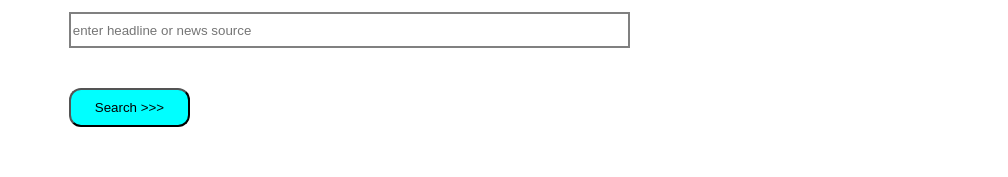
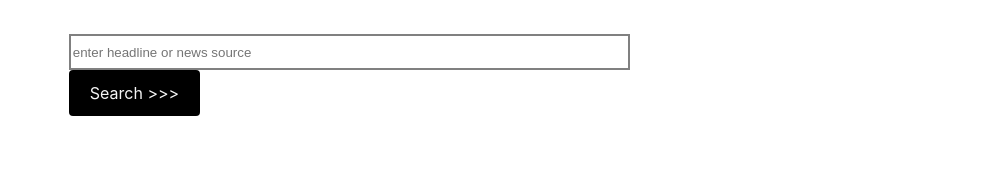
Before and after one commit to Collins33/NewsPad_client_v2, a React (Create React App) app: page / in a window 1280 px wide. Shown: the part 248-425 px from the top of the page, without its empty margins (136-1144 px from the left). Built offline with nearby package versions, Linux system fonts and the light colour scheme; no server answers.

Commit message:
Add category buttons - add buttons for different categories

```diff
--- a/src/components/news/index.js
+++ b/src/components/news/index.js
@@ -2,6 +2,7 @@ import React, { Component } from "react";
 import { connect } from "react-redux";
 import { getNewsArticles } from "../../redux/actions/newsAction";
 import { NewsArticle } from "./newsArticles";
+import { SelectBar } from "../selectBar/index";
 import "./news.css";
 
 class News extends Component {
@@ -17,7 +18,10 @@ class News extends Component {
         {isLoading ? (
           <h1 className="loading_text">Fetching news articles ...</h1>
         ) : (
-          <NewsArticle news={news} />
+          <div>
+            <SelectBar />
+            <NewsArticle news={news} />
+          </div>
         )}
       </div>
     );
--- a/src/components/news/news.css
+++ b/src/components/news/news.css
@@ -24,10 +24,21 @@
   height: 300px;
 }
 .search__button {
-  background-color: cyan;
-  padding: 10px 24px;
-  border-radius: 12px;
-  margin-top: 40px;
+  background-color: black;
+  display: inline-block;
+  font: inherit;
+  color: whitesmoke;
+  font-weight: 400;
+  text-align: center;
+  white-space: nowrap;
+  vertical-align: middle;
+  user-select: none;
+  border: 1px solid transparent;
+  padding: 0.625rem 1.25rem;
+  font-size: 1rem;
+  line-height: 1.5;
+  border-radius: 0.25rem;
+  cursor: pointer;
 }
 .loading_text {
   margin-left: 200px;
--- /dev/null
+++ b/src/components/selectBar/index.css
@@ -0,0 +1,28 @@
+.select_bar_container {
+  display: flex;
+  justify-content: center;
+}
+.select__button {
+  background-color: black;
+  display: inline-block;
+  font: inherit;
+  color: whitesmoke;
+  font-weight: 400;
+  text-align: center;
+  white-space: nowrap;
+  vertical-align: middle;
+  user-select: none;
+  border: 1px solid transparent;
+  padding: 0.625rem 1.25rem;
+  font-size: 1rem;
+  line-height: 1.5;
+  border-radius: 0.25rem;
+  cursor: pointer;
+  margin: 5px;
+}
+.popular_news_categories_text {
+  font-family: "Segoe UI", Tahoma, Geneva, Verdana, sans-serif;
+  margin-left: 40%;
+  margin-bottom: 200px;
+  font-size: 30px;
+}
--- /dev/null
+++ b/src/components/selectBar/index.js
@@ -0,0 +1,22 @@
+import React from "react";
+import "./index.css";
+
+export const SelectBar = () => {
+  return (
+    <div>
+      <span className="popular_news_categories_text">
+        POPULAR NEWS CATEGORIES
+      </span>
+      <div className="select_bar_container">
+        <button className="select__button">Business</button>
+        <button className="select__button">Bitcoin </button>
+        <button className="select__button">Politics</button>
+        <button className="select__button">Sports </button>
+        <button className="select__button">Cars</button>
+        <button className="select__button">Technology </button>
+        <button className="select__button">Entertainment</button>
+        <button className="select__button">Education </button>
+      </div>
+    </div>
+  );
+};
```
